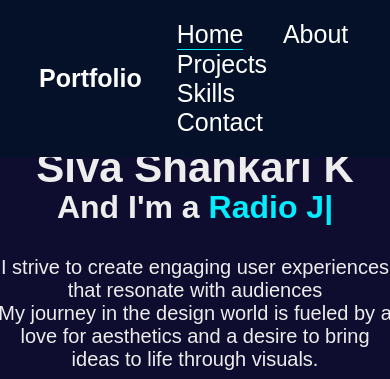
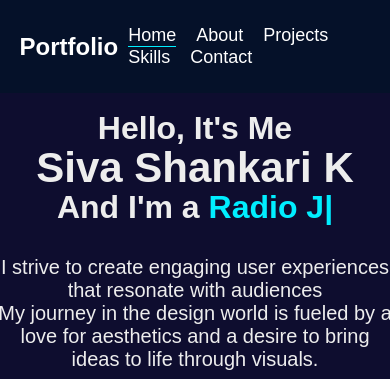
Before and after one commit to viva2k24/portfolio, a plain HTML site: page index.html in a window 390 px wide. Shown: the top 379 px of the page. Drawn offline with nearby package versions, Linux system fonts and the light colour scheme.

Commit message:
Update stylesheet.css

```diff
--- a/stylesheet.css
+++ b/stylesheet.css
@@ -37,7 +37,7 @@ html {
 
 .logo {
     position: relative;
-    font-size: 25px;
+    font-size: 24px;
     color: #fff;
     text-decoration: none;
     font-weight: 600;
@@ -48,6 +48,11 @@ html {
 
 .logo:hover{
     cursor: pointer;
+}
+
+.navbar{
+    display: flex;
+    flex-wrap: wrap;
 }
 
 .navbar a {
@@ -65,6 +70,23 @@ html {
 
 .navbar a:hover {
     color: #0ef;
+}
+
+@media (max-width: 768px) {
+    .navbar {
+        flex-direction: row; /* Keep links in a single line */
+        overflow-x: auto; /* Allow horizontal scrolling if necessary */
+        padding: 10px 0; /* Add some padding for better touch targets */
+    }
+
+    .navbar a {
+        margin: 0 10px; /* Adjust margin for smaller screens */
+        font-size: 18px; /* Adjust font size for better visibility */
+    }
+
+    .header {
+        padding: 15px 5%; /* Reduce padding for mobile */
+    }
 }
 
 
```
